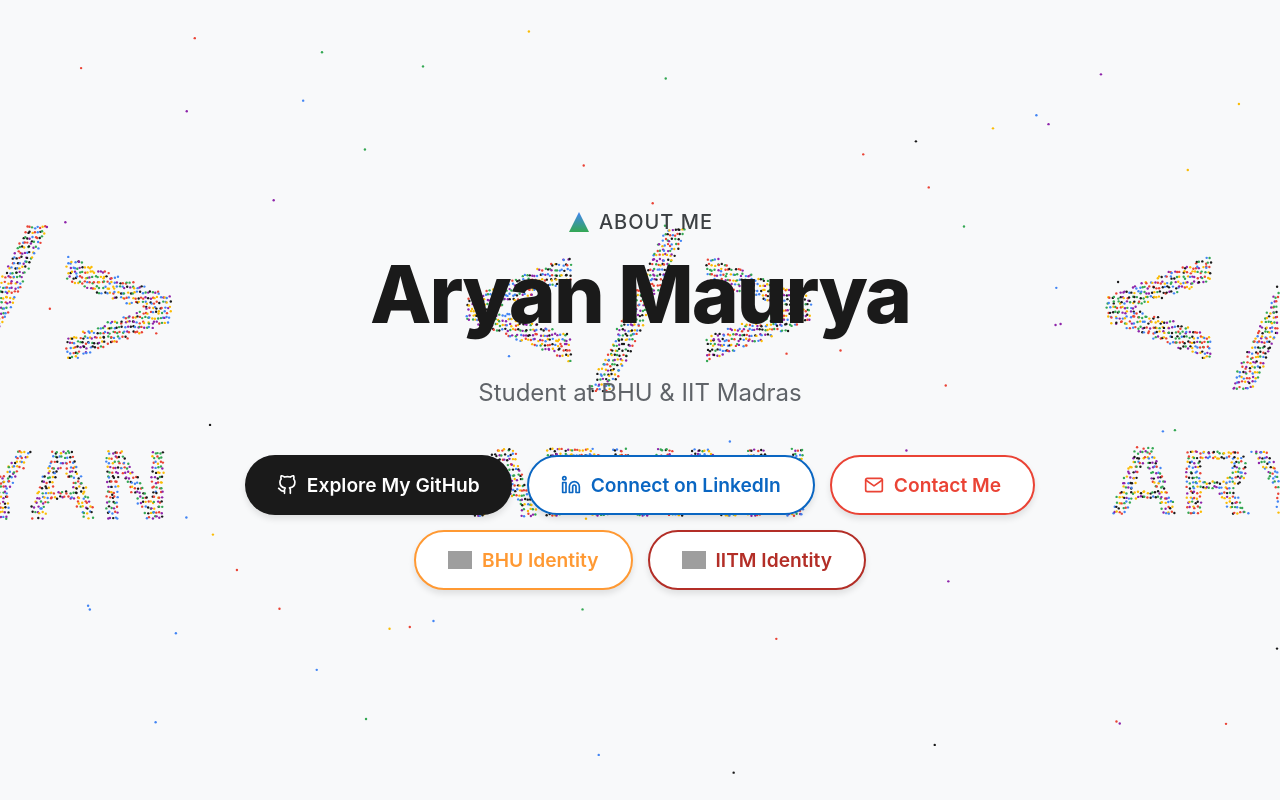
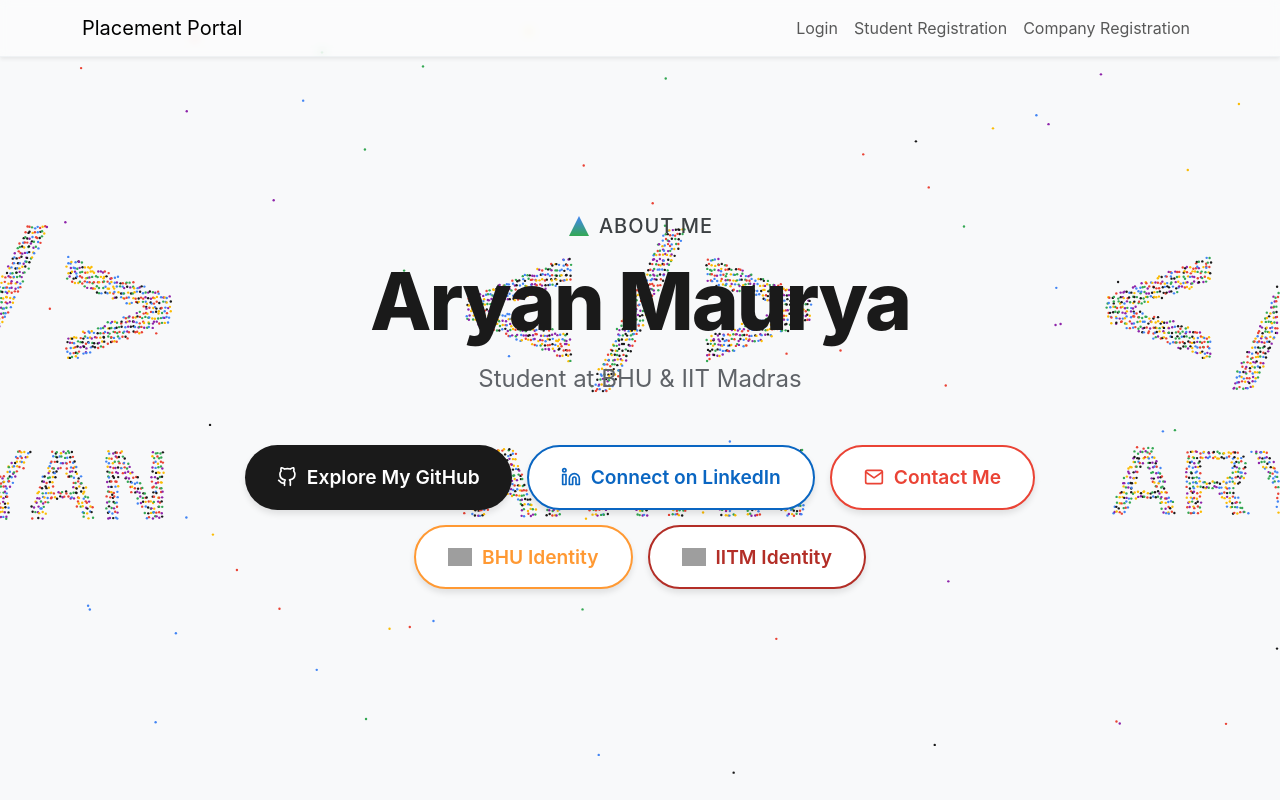
Before and after one commit to aryanRN2/placement-project, a Flask app: page /source in a window 1280 px wide. Run offline with Flask 3, Linux system fonts and the light colour scheme; grey boxes are pictures that could not be loaded.

Commit message:
improve the compatiblity on mobile devices auto adujust for n and animation

```diff
--- a/templates/index.html
+++ b/templates/index.html
@@ -55,13 +55,14 @@
     }
 
     .hero-title {
-        font-size: 4.5rem;
+        font-size: clamp(2.5rem, 8vw, 4.5rem);
         font-weight: 600;
         color: #1a1a1a;
         line-height: 1.1;
         letter-spacing: -2px;
         max-width: 900px;
-        margin-bottom: 3rem;
+        margin-bottom: 2.5rem;
+        padding: 0 1rem;
     }
 
     .btn-custom-dark {
--- a/templates/source.html
+++ b/templates/source.html
@@ -7,7 +7,19 @@
     <title>Source Code</title>
     <meta name="author" content="Aryan Maurya">
     <meta name="description" content="A Campus Placement Management System built by Aryan Maurya.">
+    <link href="https://cdn.jsdelivr.net/npm/bootstrap@5.3.3/dist/css/bootstrap.min.css" rel="stylesheet">
     <style>
+        .glass-navbar {
+            background: rgba(255, 255, 255, 0.4) !important;
+            backdrop-filter: blur(5px);
+            -webkit-backdrop-filter: blur(5px);
+            border-bottom: 1px solid rgba(213, 217, 224, 0.3);
+            position: absolute;
+            top: 0;
+            width: 100%;
+            z-index: 1000;
+        }
+
         body,
         html {
             margin: 0;
@@ -88,12 +100,13 @@
         }
 
         .hero-title {
-            font-size: 5rem;
+            font-size: clamp(3rem, 10vw, 5rem);
             font-weight: 800;
             color: #1a1a1a;
             line-height: 1.1;
             letter-spacing: -2px;
             margin: 0 0 1rem 0;
+            padding: 0 1rem;
         }
 
         .hero-subtitle {
@@ -149,6 +162,47 @@
 </head>
 
 <body>
+    <nav class="navbar navbar-expand-lg navbar-light glass-navbar shadow-sm">
+        <div class="container">
+            <a class="navbar-brand" href="{{ url_for('index') }}">Placement Portal</a>
+            <button class="navbar-toggler" type="button" data-bs-toggle="collapse" data-bs-target="#navbarNav"
+                aria-controls="navbarNav" aria-expanded="false" aria-label="Toggle navigation">
+                <span class="navbar-toggler-icon"></span>
+            </button>
+            <div class="collapse navbar-collapse" id="navbarNav">
+                <ul class="navbar-nav ms-auto">
+                    {% if current_user.is_authenticated %}
+                    {% if current_user.role == 'admin' %}
+                    <li class="nav-item"><a class="nav-link" href="{{ url_for('admin_dashboard') }}">Dashboard</a></li>
+                    {% elif current_user.role == 'company' %}
+                    <li class="nav-item"><a class="nav-link" href="{{ url_for('company_dashboard') }}">Dashboard</a>
+                    </li>
+                    <li class="nav-item"><a class="nav-link" href="{{ url_for('create_drive') }}">Create Drive</a></li>
+                    {% elif current_user.role == 'student' %}
+                    <li class="nav-item"><a class="nav-link" href="{{ url_for('student_dashboard') }}">Dashboard</a>
+                    </li>
+                    <li class="nav-item"><a class="nav-link" href="{{ url_for('student_history') }}">History</a></li>
+                    <li class="nav-item"><a class="nav-link" href="{{ url_for('student_profile') }}">Profile</a></li>
+                    {% endif %}
+                    <li class="nav-item">
+                        <span class="nav-link text-dark fw-bold">Welcome, {{ current_user.username }}</span>
+                    </li>
+                    <li class="nav-item">
+                        <a class="nav-link btn btn-outline-primary btn-sm ms-2"
+                            href="{{ url_for('logout') }}">Logout</a>
+                    </li>
+                    {% else %}
+                    <li class="nav-item"><a class="nav-link" href="{{ url_for('login') }}">Login</a></li>
+                    <li class="nav-item"><a class="nav-link" href="{{ url_for('register_student') }}">Student
+                            Registration</a></li>
+                    <li class="nav-item"><a class="nav-link" href="{{ url_for('register_company') }}">Company
+                            Registration</a></li>
+                    {% endif %}
+                </ul>
+            </div>
+        </div>
+    </nav>
+
     <!-- The particle canvas -->
     <canvas id="particleCanvas"></canvas>
 
@@ -204,6 +258,7 @@
         window.PARTICLE_SHAPE = 'source';
     </script>
     <!-- Include the particle script -->
+    <script src="https://cdn.jsdelivr.net/npm/bootstrap@5.3.3/dist/js/bootstrap.bundle.min.js"></script>
     <script src="{{ url_for('static', filename='js/particles.js') }}"></script>
     <script src="{{ url_for('static', filename='js/easter_egg.js') }}"></script>
 </body>
```
Also changed, not shown: static/js/particles.js (+38 -4 lines).
